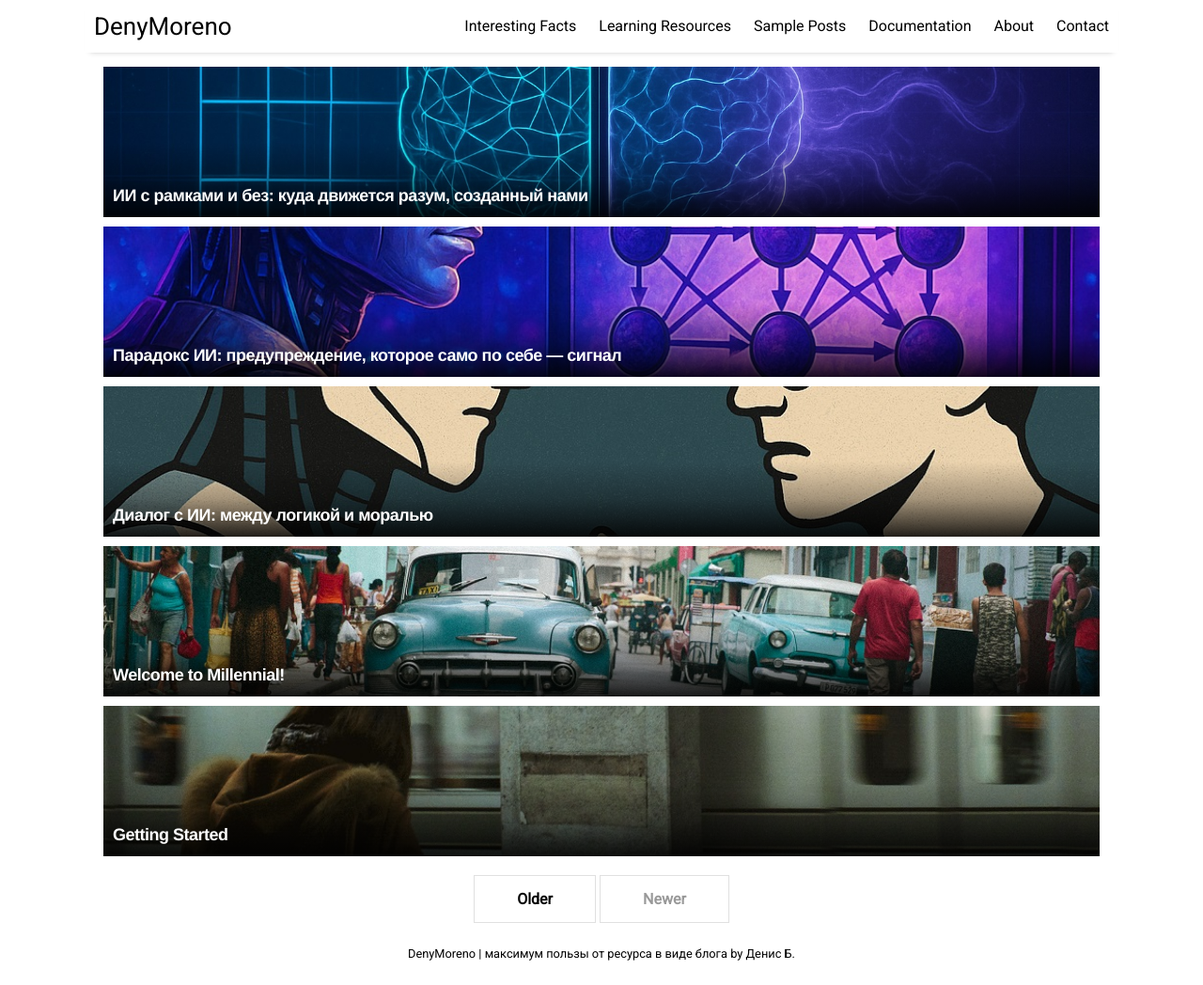
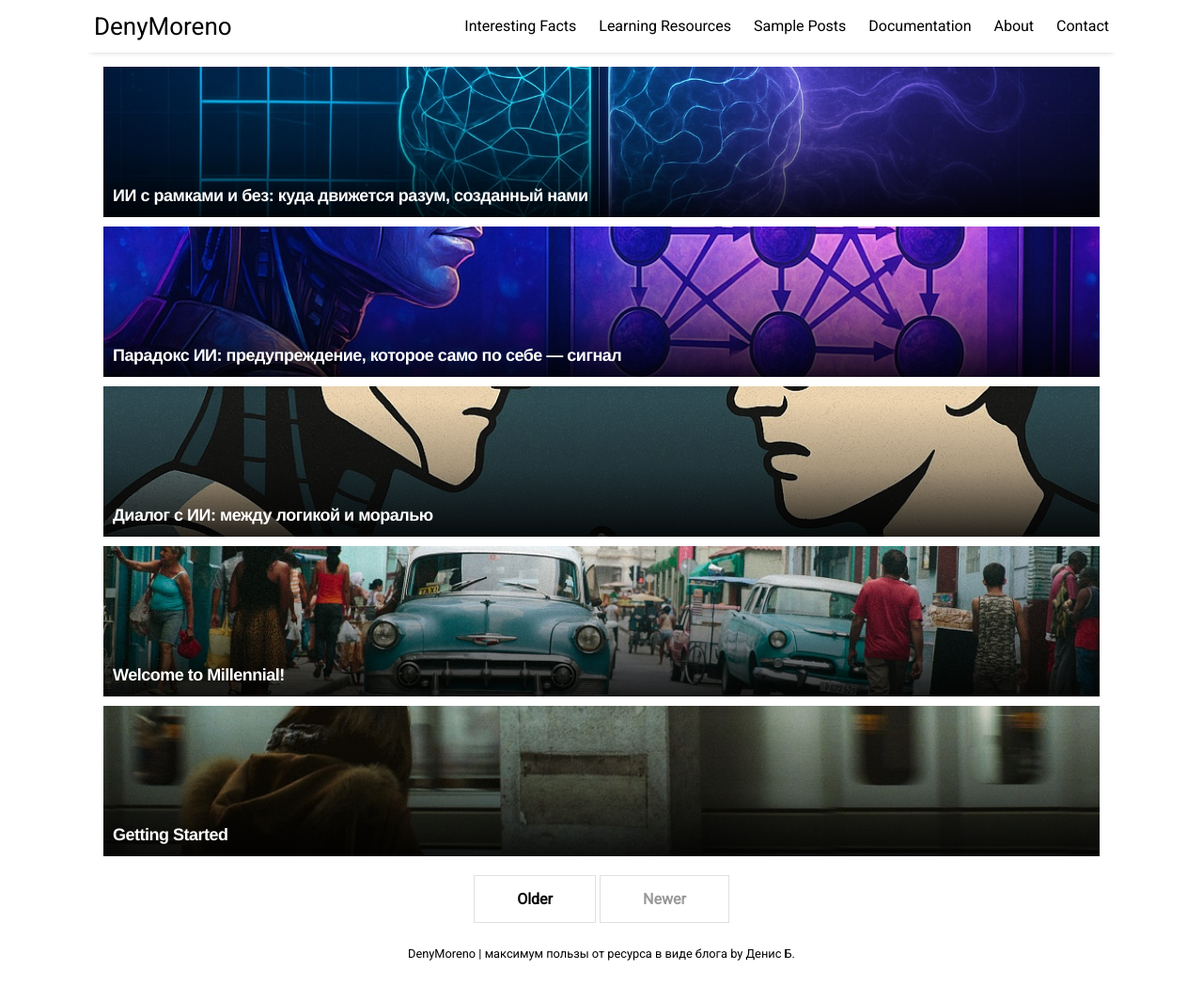
Before and after one commit to DenyMoreno/myblog, a Jekyll site: the page built from index.html, in a window 1280 px wide and 1048 px high. Shown: the whole window at 94% size. Built offline with Jekyll 4.4.1, drawn with Linux system fonts in a browser that asks for light colours; nearby versions of some CDN libraries; the list of posts is cut into pages by our own code.

Commit message:
Update _home.scss

```diff
--- a/_sass/_home.scss
+++ b/_sass/_home.scss
@@ -13,7 +13,7 @@
   bottom: 0;
   left: 0;
   right: 0;
-  height: 50%; /* увеличим зону затемнения */
+  height: 90%; /* увеличим зону затемнения */
   background: linear-gradient(to top, rgba(0, 0, 0, 0.85), rgba(0, 0, 0, 0.3), transparent);
   z-index: 1;
   pointer-events: none;
```
